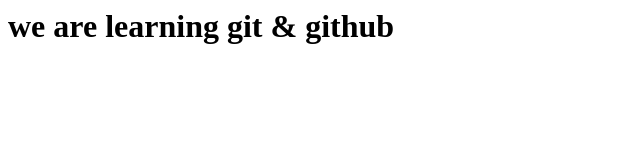
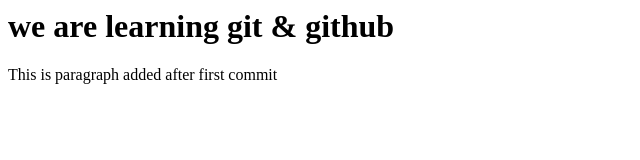
Before and after one commit to ShrutiKasbe/Git-Github, a plain HTML site: page index.html in a window 1280 px wide. Shown: the whole page, without its empty margins (0-640 px from the left). Drawn offline with Linux system fonts and the light colour scheme.

Commit message:
paragraph

```diff
--- a/index.html
+++ b/index.html
@@ -4,5 +4,6 @@
     </head>
     <body>
      <h1> we are learning git & github</h1>
+     <p>This is paragraph added after first commit</p>
     </body>
 </html>
```
